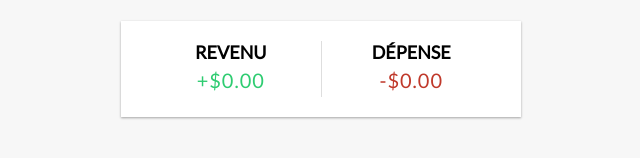
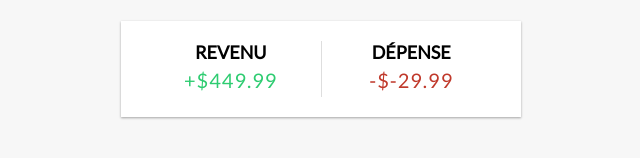
Before and after one commit to kairisflorian/Vue-expense-tracker, a Vue app: page / in a window 1280 px wide. Shown: the part 150-308 px from the top of the page, without its empty margins (319-959 px from the left). Built offline with nearby package versions, Linux system fonts and the light colour scheme.

Commit message:
Création de la logique pour la somme des revenus et la somme des dépenses

```diff
--- a/src/App.vue
+++ b/src/App.vue
@@ -2,7 +2,7 @@
     <Header />
     <div class="container">
         <Balance :total="total" />
-        <IncomeExpenses />
+        <IncomeExpenses :income="income" :expenses="expenses" />
         <TransactionList :transactions="transactions" />
         <AddTransaction />
     </div>
@@ -24,9 +24,30 @@ const transactions = ref([
     { id: 4, text: "Caméra", amount: 150 },
 ]);
 
+// Récupérer le total
 const total = computed(() => {
     return transactions.value.reduce((acc, transaction) => {
         return acc + transaction.amount;
     }, 0);
 });
+
+// Récupérer le revenu
+const income = computed(() => {
+    return transactions.value
+        .filter((transaction) => transaction.amount > 0)
+        .reduce((acc, transaction) => {
+            return acc + transaction.amount;
+        }, 0)
+        .toFixed(2);
+});
+
+// Récupérer les dépenses
+const expenses = computed(() => {
+    return transactions.value
+        .filter((transaction) => transaction.amount < 0)
+        .reduce((acc, transaction) => {
+            return acc + transaction.amount;
+        }, 0)
+        .toFixed(2);
+});
 </script>
--- a/src/components/IncomeExpenses.vue
+++ b/src/components/IncomeExpenses.vue
@@ -2,11 +2,24 @@
     <div class="inc-exp-container">
         <div>
             <h4>Revenu</h4>
-            <p class="money plus" id="money-plus">+$0.00</p>
+            <p class="money plus" id="money-plus">+${{ income }}</p>
         </div>
         <div>
             <h4>Dépense</h4>
-            <p class="money minus" id="money-minus">-$0.00</p>
+            <p class="money minus" id="money-minus">-${{ expenses }}</p>
         </div>
     </div>
 </template>
+
+<script setup>
+const props = defineProps({
+    income: {
+        type: Number,
+        required: true,
+    },
+    expenses: {
+        type: Number,
+        required: true,
+    },
+});
+</script>
```
